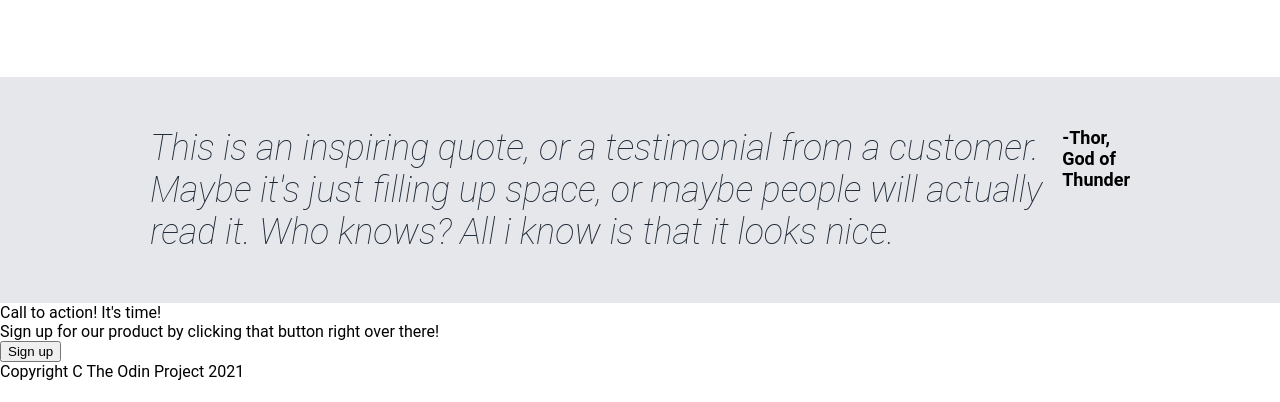
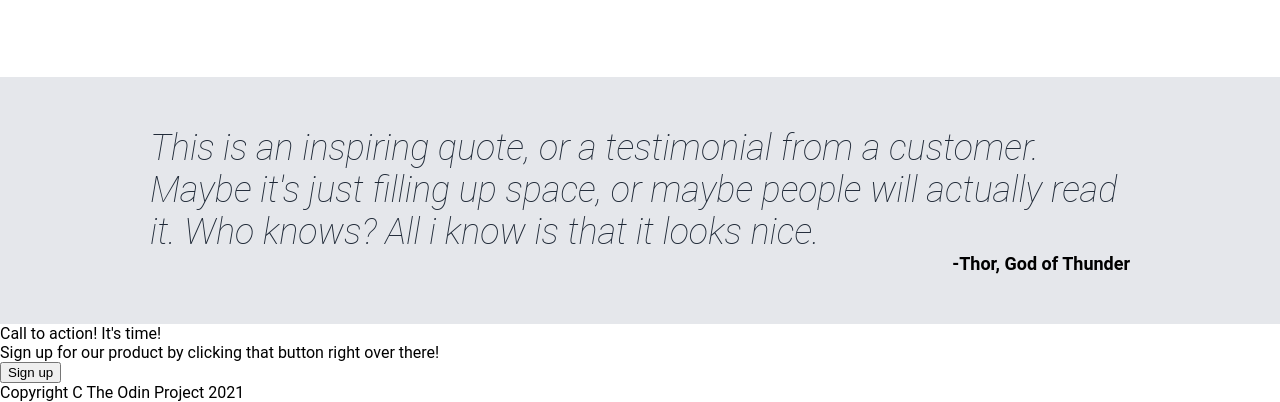
Before and after one commit to Cross961/FirstWebpage, a plain HTML site: page index.html in a window 1280 px wide. Shown: the part 812-1214 px from the top of the page. Before the commit the page ends 1193 px from the top, so only its background shows below. Drawn offline with Linux system fonts and the light colour scheme.

Commit message:
add div first to header

```diff
--- a/index.html
+++ b/index.html
@@ -10,6 +10,7 @@
 
 <body>
 <header>
+    <div class="first">
         <div class="headcontainer">
             <div class="header-logo">Header Logo</div>
             <ul>
@@ -25,6 +26,7 @@
             <button>Sign up</button>
             </div>
             <div class="image">this is a placeholder for an image</div>
+        </div>
     </div>
 </header>
 
@@ -61,19 +63,26 @@
 <div class="third">
     <div class="thirdcontainer">
         <div class="quote">This is an inspiring quote, or a testimonial from a customer. Maybe it's just filling up space, or maybe people will actually read it. Who knows? All i know is that it looks nice.</div>
+    </div>
+    <div class="name">
         <div class="thor">-Thor, God of Thunder</div>
     </div>
 </div>
 
 <div class="fourth">
     <div class="fourthcontainer">
+        <div class="lines">
             <div class="line1">Call to action! It's time!</div>
             <div class="line2">Sign up for our product by clicking that button right over there!</div>
+        </div>
         <button>Sign up</button>
     </div>
 </div>
 
-<footer>Copyright C The Odin Project 2021</footer>
+
+<div class="footer">
+    Copyright C The Odin Project 2021
+</div>
 
 
 
```
Lines whose indentation alone changed are shown as unchanged.
